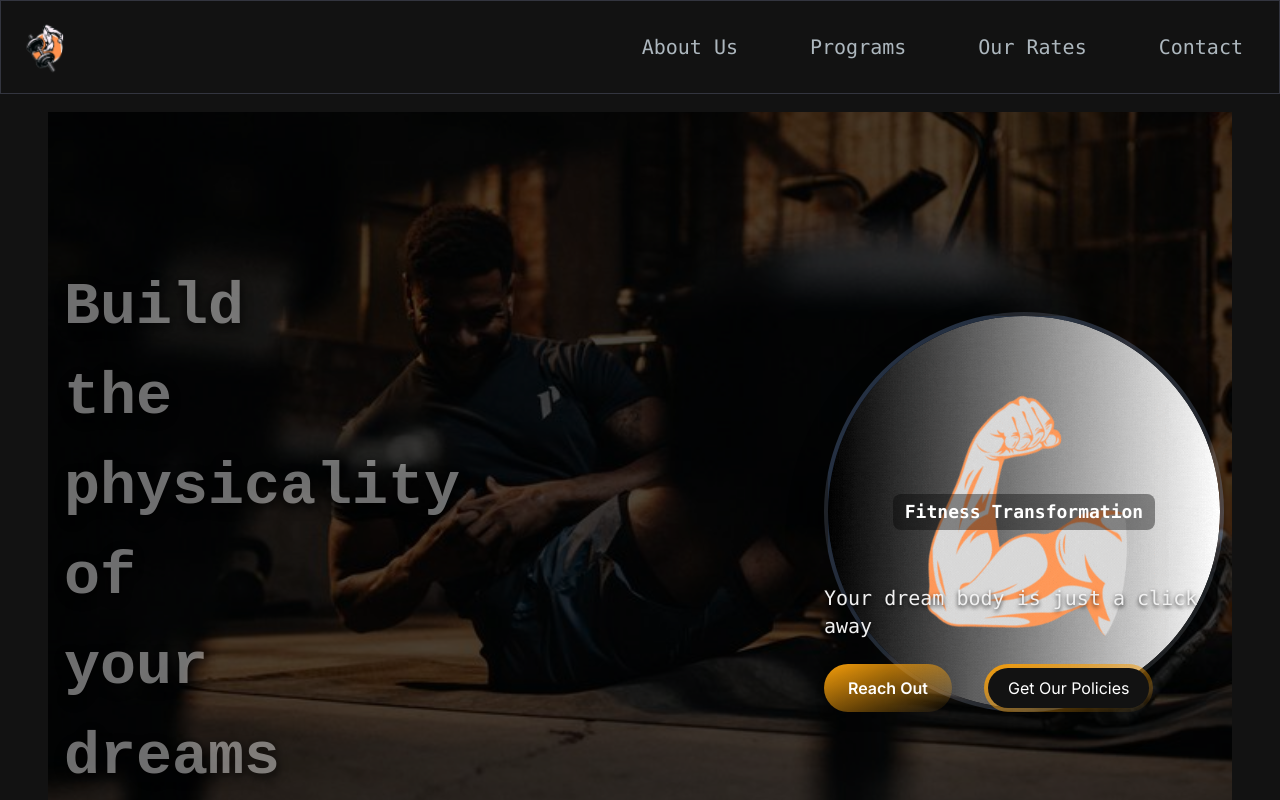
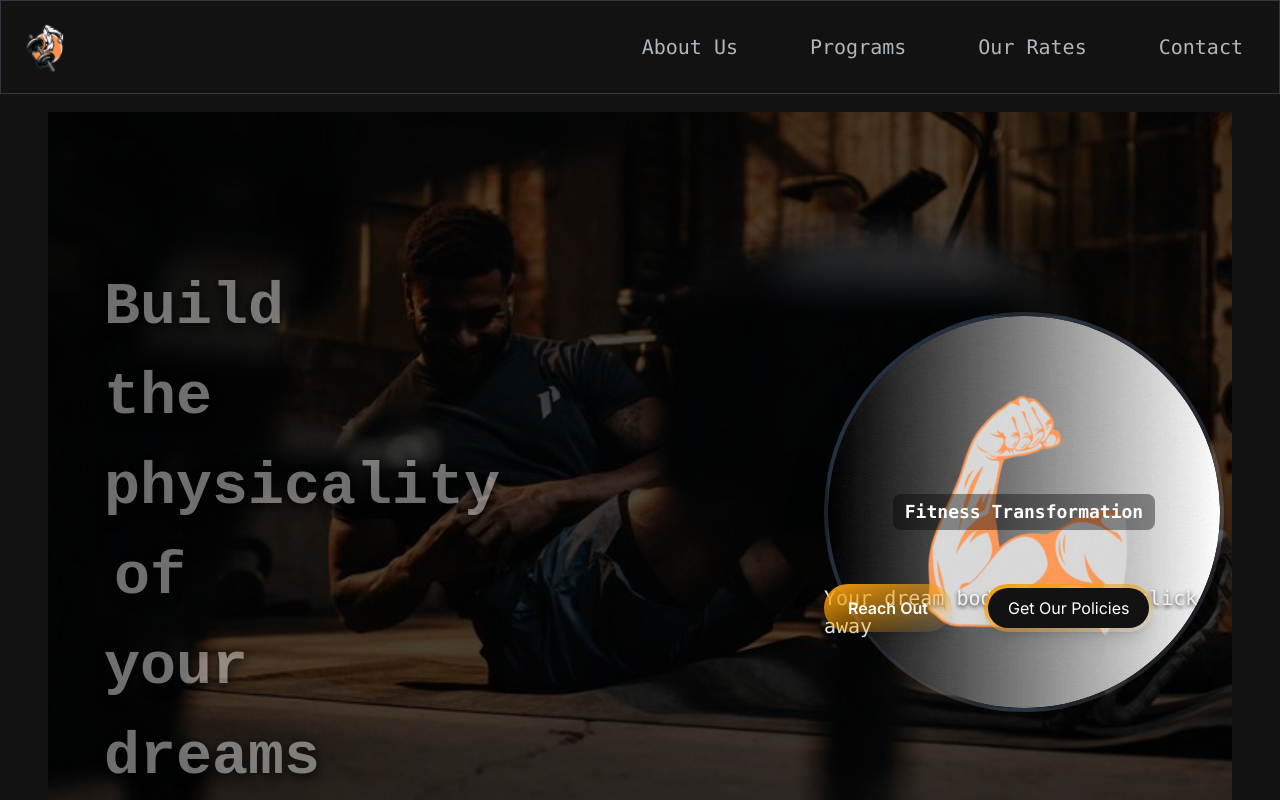
Before and after one commit to renzo-ek/jijenge-leo-webapp, a Next.js app: page / in a window 1280 px wide. Shown: the top 800 px of the page. Built offline with nearby package versions, Linux system fonts and the light colour scheme.

Commit message:
small fix

```diff
--- a/src/app/components/HeroSection.jsx
+++ b/src/app/components/HeroSection.jsx
@@ -148,7 +148,7 @@ const HeroSection = () => {
                     exit={{ y: -30, opacity: 0 }}
                     transition={{ duration: 0.5 }}
                     className={`absolute drop-shadow-[0_2px_4px_rgba(0,0,0,0.8)] bounce-text ${isLongText ? 'lg:w-[40%]' : 'w-full'
-                      } text-center sm:text-left`}
+                      } text-center sm:text-center sm:relative sm: left-10 my-10`}
                     style={{
                       fontWeight: '800',
                       // display: 'inline-block',
@@ -169,7 +169,7 @@ const HeroSection = () => {
             initial={{ opacity: 0, scale: 0.5 }}
             animate={{ opacity: 1, scale: 1 }}
             transition={{ duration: 0.5, delay: 0.2 }}
-            className="col-span-4 place-self-center mt-8 lg:mt-0 relative z-10"
+            className="col-span-4 place-self-center mt-8 lg:mt-0 relative z-10 sm:mt-10"
           >
             <div className="rounded-full bg-gradient-to-br from-primary-500/20 to-secondary-500/20 w-[250px] h-[250px] lg:w-[400px] lg:h-[400px] relative overflow-hidden shadow-2xl border-4 border-white/10">
               {/* Image with proper sizing and positioning */}
@@ -195,7 +195,7 @@ const HeroSection = () => {
               <p className="text-[#F1F1F1] text-base sm:text-lg mb-6 lg:text-xl drop-shadow-[0_2px_2px_rgba(0,0,0,0.8)] relative z-10 font-mono">
                 Your dream body is just a click away
               </p>
-              <div className="flex flex-col sm:flex-row gap-4 relative z-10">
+              <div className="flex flex-col sm:flex-row gap-4 relative z-10 sm:bottom-20">
                 <Link
                   href="/#contact"
                   className="px-6 inline-block py-3 w-full sm:w-fit rounded-full mr-4 bg-gradient-to-br from-amber-500 to-secondary-500 hover:from-primary-600 hover:to-secondary-600 text-white font-semibold transition-all duration-300 shadow-lg hover:shadow-xl"
```
